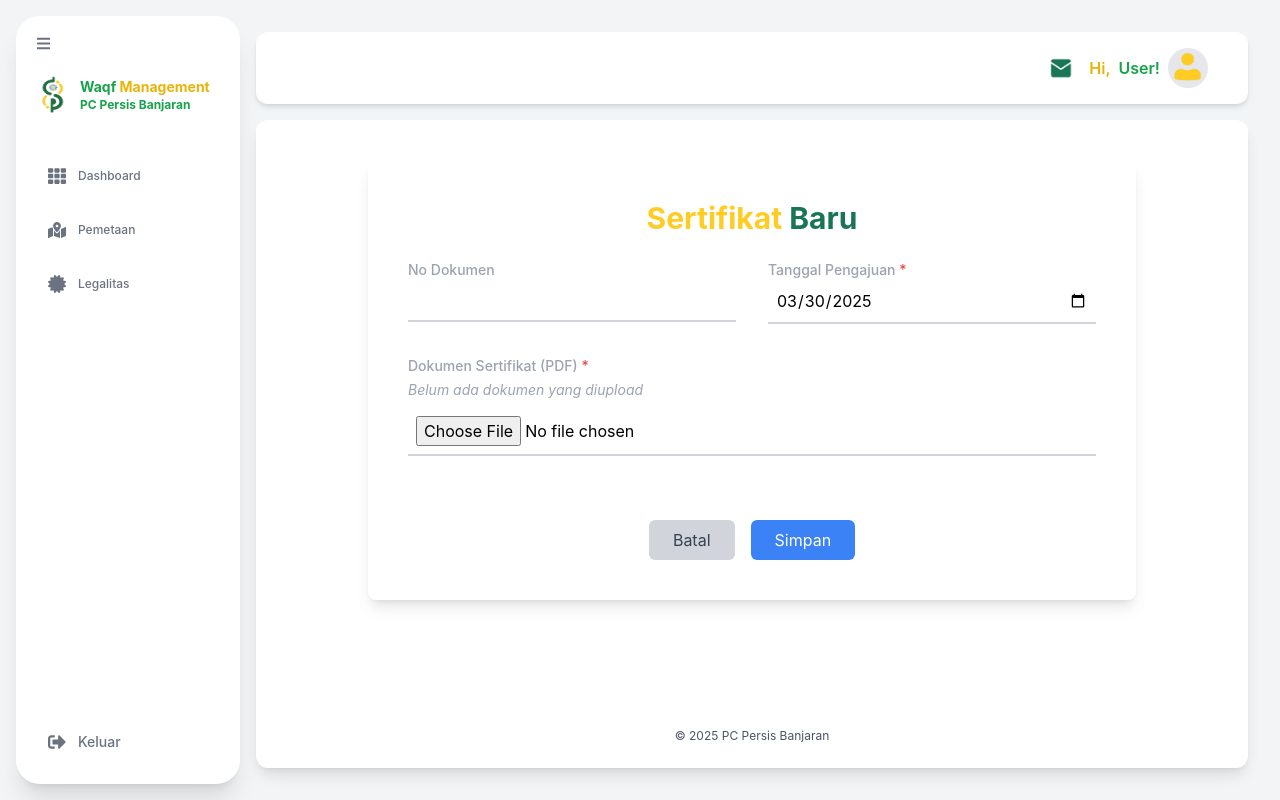
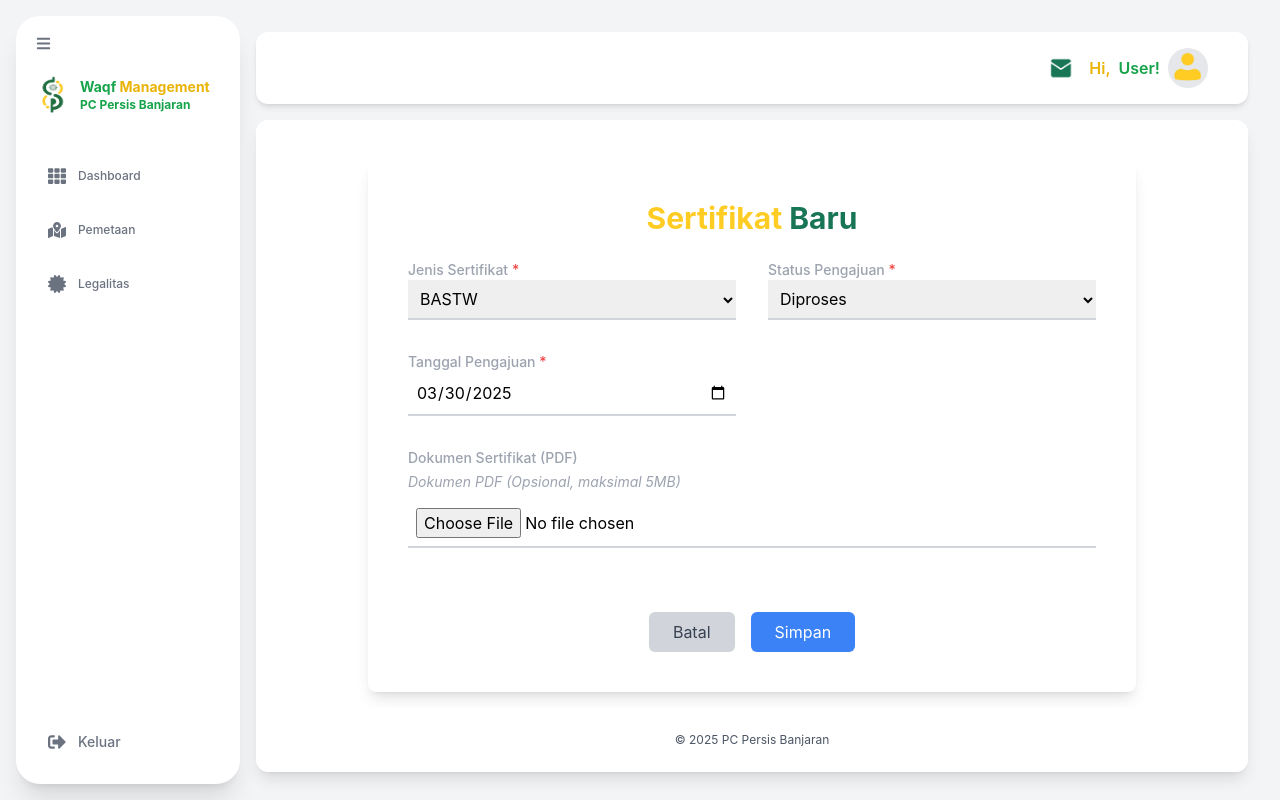
Before and after one commit to syrrkhrnsa/TugasAkhir-frontend, a React (Create React App) app: page /sertifikat/create in a window 1280 px wide. Built offline with nearby package versions, Linux system fonts and the light colour scheme; no server answers; sample sign-in values are in the browser's storage.

Commit message:
create sertif

```diff
--- a/src/form/c_sertifikat.js
+++ b/src/form/c_sertifikat.js
@@ -8,156 +8,103 @@ import Swal from "sweetalert2";
 const CreateSertifikat = () => {
   const navigate = useNavigate();
   const location = useLocation();
-
-  // Get id_tanah from navigation state
   const { idTanah } = location.state || {};
 
-  // State untuk data form
   const [formData, setFormData] = useState({
-    no_dokumen: "",
-    jenis_sertifikat: "",
-    status_pengajuan: "",
+    jenis_sertifikat: "BASTW",
+    status_pengajuan: "Diproses",
     tanggal_pengajuan: new Date().toISOString().split("T")[0],
     id_tanah: idTanah,
   });
 
-  // State untuk validasi
+  const [filePreviews, setFilePreviews] = useState({ dokumen: null });
+  const [files, setFiles] = useState({ dokumen: null });
+  const [isSubmitting, setIsSubmitting] = useState(false);
   const [errors, setErrors] = useState({
     jenis_sertifikat: "",
     status_pengajuan: "",
     tanggal_pengajuan: "",
-    dokumen: "",
   });
 
-  // State untuk file upload dan preview
-  const [filePreviews, setFilePreviews] = useState({ dokumen: null });
-  const [files, setFiles] = useState({ dokumen: null });
+  const handleFileChange = (field, e) => {
+    const file = e.target.files[0];
+    if (!file) return;
 
-  // Validasi form
+    if (file.size > 5 * 1024 * 1024) {
+      Swal.fire("Error", "Ukuran file maksimal 5MB", "error");
+      return;
+    }
+
+    if (!file.type.includes("pdf")) {
+      Swal.fire("Error", "Hanya file PDF yang diperbolehkan", "error");
+      return;
+    }
+
+    setFiles({ ...files, [field]: file });
+    setFilePreviews({ ...filePreviews, [field]: URL.createObjectURL(file) });
+  };
+
+  const handleRemoveFile = (field) => {
+    setFiles({ ...files, [field]: null });
+    setFilePreviews({ ...filePreviews, [field]: null });
+    document.getElementById(field).value = "";
+  };
+
   const validateForm = () => {
     let isValid = true;
     const newErrors = {
+      jenis_sertifikat: "",
+      status_pengajuan: "",
       tanggal_pengajuan: "",
-      dokumen: "",
     };
 
-    // Validasi tanggal pengajuan
+    if (!formData.jenis_sertifikat) {
+      newErrors.jenis_sertifikat = "Jenis sertifikat wajib diisi";
+      isValid = false;
+    }
+
+    if (!formData.status_pengajuan) {
+      newErrors.status_pengajuan = "Status pengajuan wajib diisi";
+      isValid = false;
+    }
+
     if (!formData.tanggal_pengajuan) {
       newErrors.tanggal_pengajuan = "Tanggal pengajuan wajib diisi";
       isValid = false;
     } else {
       const inputDate = new Date(formData.tanggal_pengajuan);
       const today = new Date();
-
       if (inputDate > today) {
         newErrors.tanggal_pengajuan = "Tanggal tidak boleh melebihi hari ini";
         isValid = false;
       }
     }
 
-    // Validasi dokumen (optional, sesuaikan kebutuhan)
-    if (!files.dokumen) {
-      newErrors.dokumen = "Dokumen wajib diupload";
-      isValid = false;
-    } else if (files.dokumen.size > 5 * 1024 * 1024) {
-      // 5MB max
-      newErrors.dokumen = "Ukuran file maksimal 5MB";
-      isValid = false;
-    } else if (!files.dokumen.type.includes("pdf")) {
-      newErrors.dokumen = "Hanya file PDF yang diperbolehkan";
-      isValid = false;
-    }
-
     setErrors(newErrors);
     return isValid;
-  };
-
-  // Handle file change untuk preview
-  const handleFileChange = (field, e) => {
-    const file = e.target.files[0];
-    if (!file) return;
-
-    // Validasi file
-    if (file.size > 5 * 1024 * 1024) {
-      setErrors({
-        ...errors,
-        dokumen: "Ukuran file maksimal 5MB",
-      });
-      return;
-    }
-
-    if (!file.type.includes("pdf")) {
-      setErrors({
-        ...errors,
-        dokumen: "Hanya file PDF yang diperbolehkan",
-      });
-      return;
-    }
-
-    setFiles((prev) => ({ ...prev, [field]: file }));
-    setFilePreviews((prev) => ({
-      ...prev,
-      [field]: URL.createObjectURL(file),
-    }));
-    setErrors({ ...errors, dokumen: "" });
-  };
-
-  // Hapus file yang dipilih
-  const handleRemoveFile = (field) => {
-    setFiles((prev) => ({ ...prev, [field]: null }));
-    setFilePreviews((prev) => ({ ...prev, [field]: null }));
-    document.getElementById(field).value = "";
-    setErrors({ ...errors, dokumen: "Dokumen wajib diupload" });
   };
 
   const handleSubmit = async (e) => {
     e.preventDefault();
 
     if (!validateForm()) {
-      Swal.fire({
-        icon: "error",
-        title: "Validasi Gagal",
-        text: "Harap periksa kembali form yang diisi",
-        confirmButtonText: "Mengerti",
-      });
       return;
     }
 
-    if (!formData.id_tanah) {
-      Swal.fire({
-        icon: "error",
-        title: "Data Tanah Tidak Valid",
-        text: "ID tanah tidak ditemukan",
-        confirmButtonText: "OK",
-      });
-      return;
-    }
-
+    setIsSubmitting(true);
     const token = localStorage.getItem("token");
-    if (!token) {
-      Swal.fire({
-        icon: "warning",
-        title: "Akses Ditolak",
-        text: "Anda harus login terlebih dahulu",
-        confirmButtonText: "OK",
-      });
-      navigate("/login");
-      return;
-    }
-
-    const formDataToSend = new FormData();
-
-    // Append all form data
-    Object.entries(formData).forEach(([key, value]) => {
-      if (value) formDataToSend.append(key, value);
-    });
-
-    // Append file if exists
-    if (files.dokumen) {
-      formDataToSend.append("dokumen", files.dokumen);
-    }
 
     try {
+      const formDataToSend = new FormData();
+      formDataToSend.append("jenis_sertifikat", formData.jenis_sertifikat);
+      formDataToSend.append("status_pengajuan", formData.status_pengajuan);
+      formDataToSend.append("tanggal_pengajuan", formData.tanggal_pengajuan);
+      formDataToSend.append("id_tanah", formData.id_tanah);
+
+      if (files.dokumen) {
+        formDataToSend.append("dokumen", files.dokumen);
+      }
+
       const response = await axios.post(
         "http://127.0.0.1:8000/api/sertifikat",
         formDataToSend,
@@ -169,34 +116,21 @@ const CreateSertifikat = () => {
         }
       );
 
-      if (response.data.status === "success") {
-        Swal.fire({
-          icon: "success",
-          title: "Berhasil!",
-          text: response.data.message,
-          confirmButtonText: "OK",
-        }).then(() => {
-          navigate(`/tanah/edit/${formData.id_tanah}`);
-        });
+      Swal.fire("Success!", "Sertifikat berhasil dibuat", "success");
+      navigate(`/tanah/edit/${formData.id_tanah}`);
+    } catch (error) {
+      console.error("Error:", error.response?.data);
+      let errorMessage = error.response?.data?.message || "Terjadi kesalahan";
+
+      if (error.response?.data?.errors) {
+        errorMessage = Object.values(error.response.data.errors)
+          .flat()
+          .join("\n");
       }
-    } catch (error) {
-      console.error("Error creating sertifikat:", error);
-      Swal.fire({
-        icon: "error",
-        title: "Gagal Membuat Sertifikat",
-        text: error.response?.data?.message || error.message,
-        confirmButtonText: "Mengerti",
-      });
-    }
-  };
 
-  // Handle input change dengan validasi
-  const handleInputChange = (field, value) => {
-    setFormData({ ...formData, [field]: value });
-
-    // Clear error ketika field diisi
-    if (value && errors[field]) {
-      setErrors({ ...errors, [field]: "" });
+      Swal.fire("Error", errorMessage, "error");
+    } finally {
+      setIsSubmitting(false);
     }
   };
 
@@ -214,19 +148,64 @@ const CreateSertifikat = () => {
               onSubmit={handleSubmit}
               className="mt-6 grid grid-cols-2 gap-8"
             >
-              {/* No Dokumen */}
+              {/* Jenis Sertifikat */}
               <div className="flex flex-col">
                 <label className="text-sm font-medium text-gray-400">
-                  No Dokumen
+                  Jenis Sertifikat <span className="text-red-500">*</span>
                 </label>
-                <input
-                  type="text"
-                  className="w-full border-b-2 border-gray-300 p-2 focus:outline-none"
-                  value={formData.no_dokumen}
+                <select
+                  className={`w-full border-b-2 p-2 focus:outline-none ${
+                    errors.jenis_sertifikat
+                      ? "border-red-500"
+                      : "border-gray-300"
+                  }`}
+                  value={formData.jenis_sertifikat}
                   onChange={(e) =>
-                    handleInputChange("no_dokumen", e.target.value)
+                    setFormData({
+                      ...formData,
+                      jenis_sertifikat: e.target.value,
+                    })
                   }
-                />
+                >
+                  <option value="BASTW">BASTW</option>
+                  <option value="AIW">AIW</option>
+                  <option value="SW">Sertifikat Wakaf (SW)</option>
+                </select>
+                {errors.jenis_sertifikat && (
+                  <p className="text-red-500 text-xs mt-1">
+                    {errors.jenis_sertifikat}
+                  </p>
+                )}
+              </div>
+
+              {/* Status Pengajuan */}
+              <div className="flex flex-col">
+                <label className="text-sm font-medium text-gray-400">
+                  Status Pengajuan <span className="text-red-500">*</span>
+                </label>
+                <select
+                  className={`w-full border-b-2 p-2 focus:outline-none ${
+                    errors.status_pengajuan
+                      ? "border-red-500"
+                      : "border-gray-300"
+                  }`}
+                  value={formData.status_pengajuan}
+                  onChange={(e) =>
+                    setFormData({
+                      ...formData,
+                      status_pengajuan: e.target.value,
+                    })
+                  }
+                >
+                  <option value="Diproses">Diproses</option>
+                  <option value="Terbit">Terbit</option>
+                  <option value="Ditolak">Ditolak</option>
+                </select>
+                {errors.status_pengajuan && (
+                  <p className="text-red-500 text-xs mt-1">
+                    {errors.status_pengajuan}
+                  </p>
+                )}
               </div>
 
               {/* Tanggal Pengajuan */}
@@ -243,10 +222,12 @@ const CreateSertifikat = () => {
                   }`}
                   value={formData.tanggal_pengajuan}
                   onChange={(e) =>
-                    handleInputChange("tanggal_pengajuan", e.target.value)
+                    setFormData({
+                      ...formData,
+                      tanggal_pengajuan: e.target.value,
+                    })
                   }
-                  max={new Date().toISOString().split("T")[0]} // Tidak boleh lebih dari hari ini
-                  required
+                  max={new Date().toISOString().split("T")[0]}
                 />
                 {errors.tanggal_pengajuan && (
                   <p className="text-red-500 text-xs mt-1">
@@ -258,8 +239,7 @@ const CreateSertifikat = () => {
               {/* Dokumen Upload */}
               <div className="col-span-2 flex flex-col">
                 <label className="text-sm font-medium text-gray-400">
-                  Dokumen Sertifikat (PDF){" "}
-                  <span className="text-red-500">*</span>
+                  Dokumen Sertifikat (PDF)
                 </label>
                 {filePreviews.dokumen ? (
                   <div className="mt-2 flex items-center gap-2">
@@ -281,22 +261,16 @@ const CreateSertifikat = () => {
                   </div>
                 ) : (
                   <p className="text-gray-400 text-sm italic mt-1">
-                    Belum ada dokumen yang diupload
+                    Dokumen PDF (Opsional, maksimal 5MB)
                   </p>
                 )}
                 <input
                   id="dokumen"
                   type="file"
                   accept=".pdf"
-                  className={`w-full border-b-2 p-2 mt-2 ${
-                    errors.dokumen ? "border-red-500" : "border-gray-300"
-                  }`}
+                  className="w-full border-b-2 border-gray-300 p-2 mt-2"
                   onChange={(e) => handleFileChange("dokumen", e)}
-                  required
                 />
-                {errors.dokumen && (
-                  <p className="text-red-500 text-xs mt-1">{errors.dokumen}</p>
-                )}
               </div>
 
               <div className="col-span-2 flex justify-center mt-8 gap-4">
@@ -309,9 +283,10 @@ const CreateSertifikat = () => {
                 </button>
                 <button
                   type="submit"
-                  className="bg-[#3B82F6] text-white px-6 py-2 rounded-md hover:bg-[#2563EB] transition-colors"
+                  disabled={isSubmitting}
+                  className="bg-[#3B82F6] text-white px-6 py-2 rounded-md hover:bg-[#2563EB] transition-colors disabled:opacity-50"
                 >
-                  Simpan
+                  {isSubmitting ? "Menyimpan..." : "Simpan"}
                 </button>
               </div>
             </form>
```
